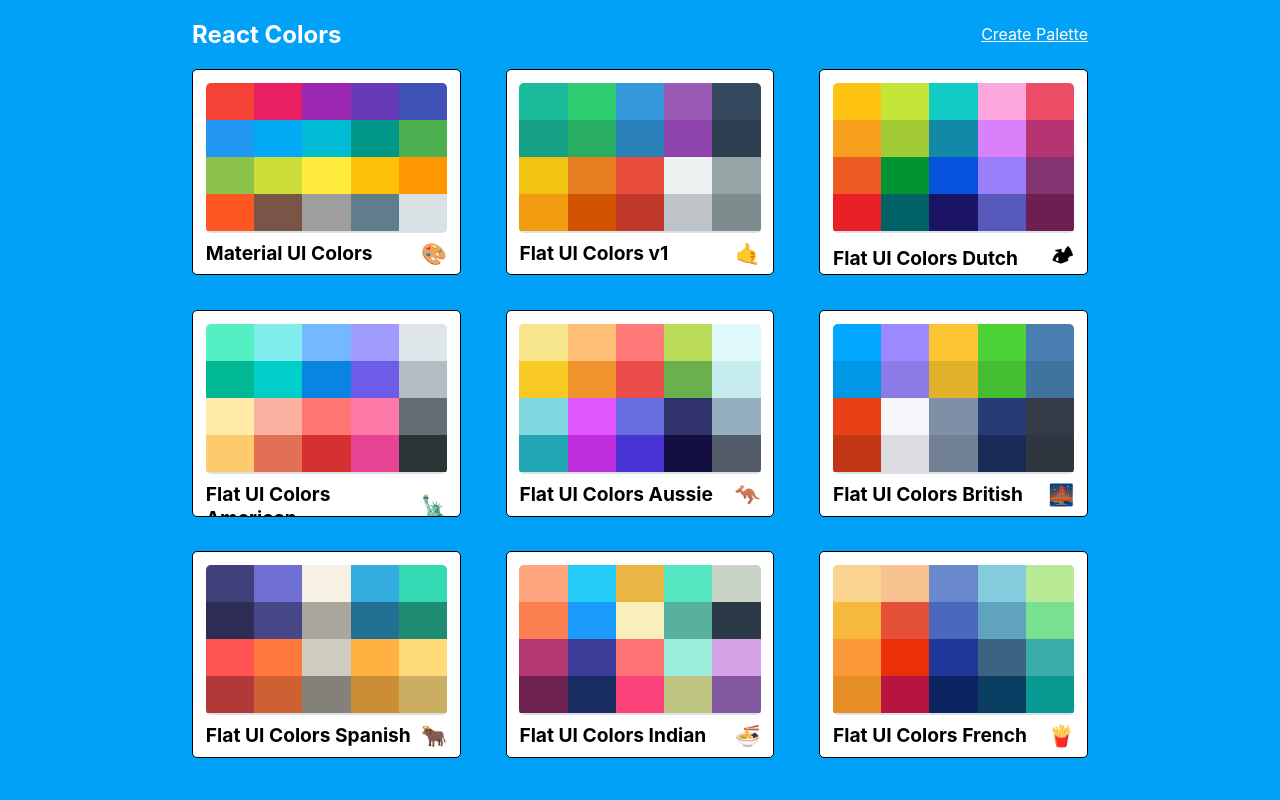
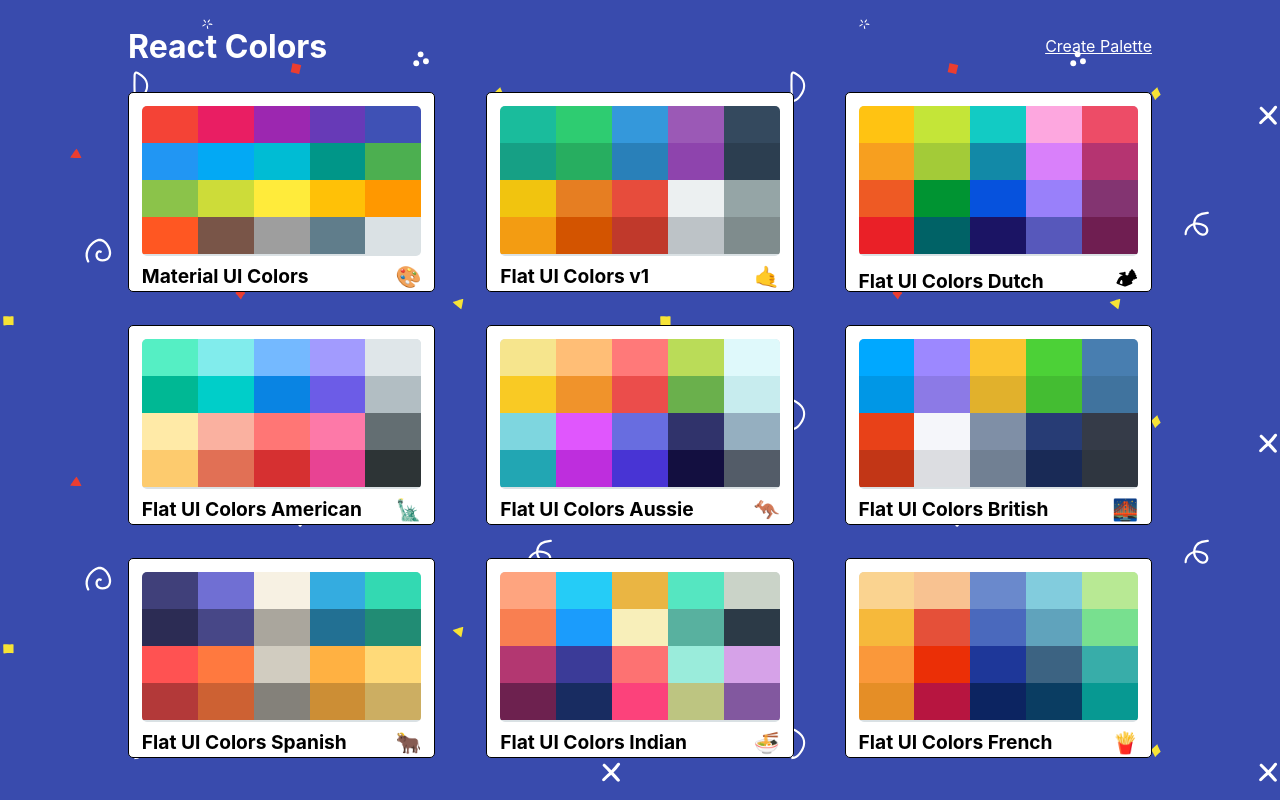
Before and after one commit to pauligarcia8/ReactMassiveColorProject, a React (Create React App) app in the folder color_app/: page / in a window 1280 px wide. Built offline with nearby package versions, Linux system fonts and the light colour scheme.

Commit message:
add svg background

```diff
--- a/color_app/src/PaletteList.js
+++ b/color_app/src/PaletteList.js
@@ -13,7 +13,7 @@ class PaletteList extends Component {
             <div className={classes.root}>
                 <div className={classes.container}>
                     <nav className={classes.nav}>
-                        <h1>React Colors</h1>
+                        <h1 className={classes.heading}>React Colors</h1>
                         <Link to="/palette/new">Create Palette
                         </Link>
                     </nav>
--- a/color_app/src/styles/PaletteListStyles.js
+++ b/color_app/src/styles/PaletteListStyles.js
@@ -1,10 +1,18 @@
+import sizes from "./sizes";
+import bg from "./bg.svg";
 export default {
     root: {
-        backgroundColor: 'rgb(1, 161, 247);',
         height: '100vh',
         display: 'flex',
         alignItems: 'flex-start',
-        justifyContent: 'center'
+        justifyContent: 'center',
+        /* background by SVGBackgrounds.com */
+        backgroundColor: "#394bad",backgroundImage: `url(${bg})`,
+        overflow: "scroll"
+        // para no tener que cambiar el height de la img
+    },
+    heading: {
+        fontSize: "2rem",
     },
     container: {
         width: '70%',
@@ -12,6 +20,12 @@ export default {
         alignItems: 'flex-start',
         flexDirection: 'column',
         flexWrap: 'wrap',
+        [sizes.down("xl")]: {
+            width: "80%"
+          },
+          [sizes.down("xs")]: {
+            width: "75%"
+          }
     },
     nav: {
         display: "flex",
@@ -29,6 +43,13 @@ export default {
         display: "grid",
         gridTemplateColumns: "repeat(3, 30%)", // 3 cajitas que ocupen el 30% del espacio
         gridGap: "5%", // se completa el espacio entre medio de las tres columnas
+        [sizes.down("md")]: {
+          gridTemplateColumns: "repeat(2, 50%)"
+        },
+        [sizes.down("xs")]: {
+          gridTemplateColumns: "repeat(1, 100%)",
+          gridGap: "1.4rem"
+        }
     }
 
 };
```
Also changed, not shown: color_app/src/styles/bg.svg (added).
